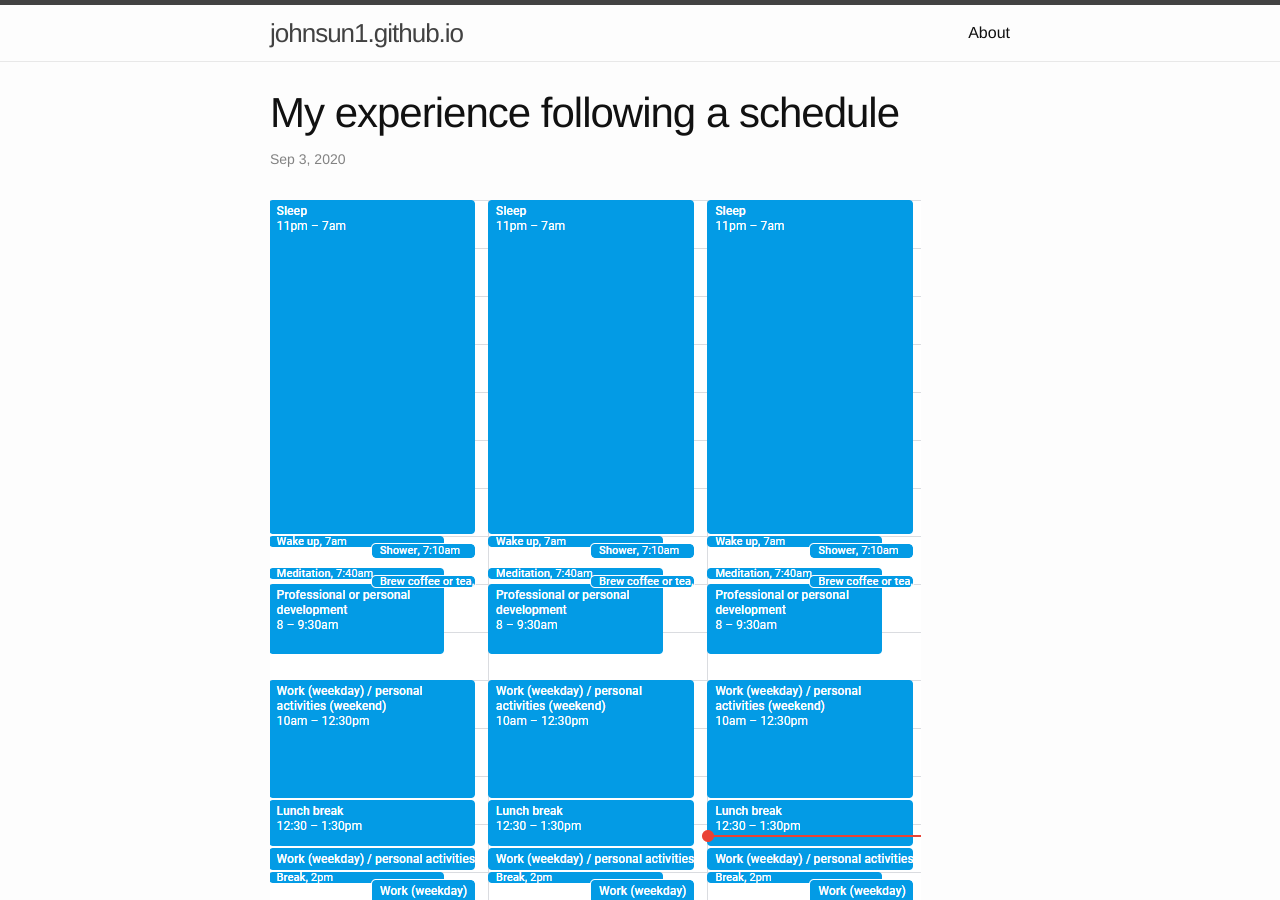
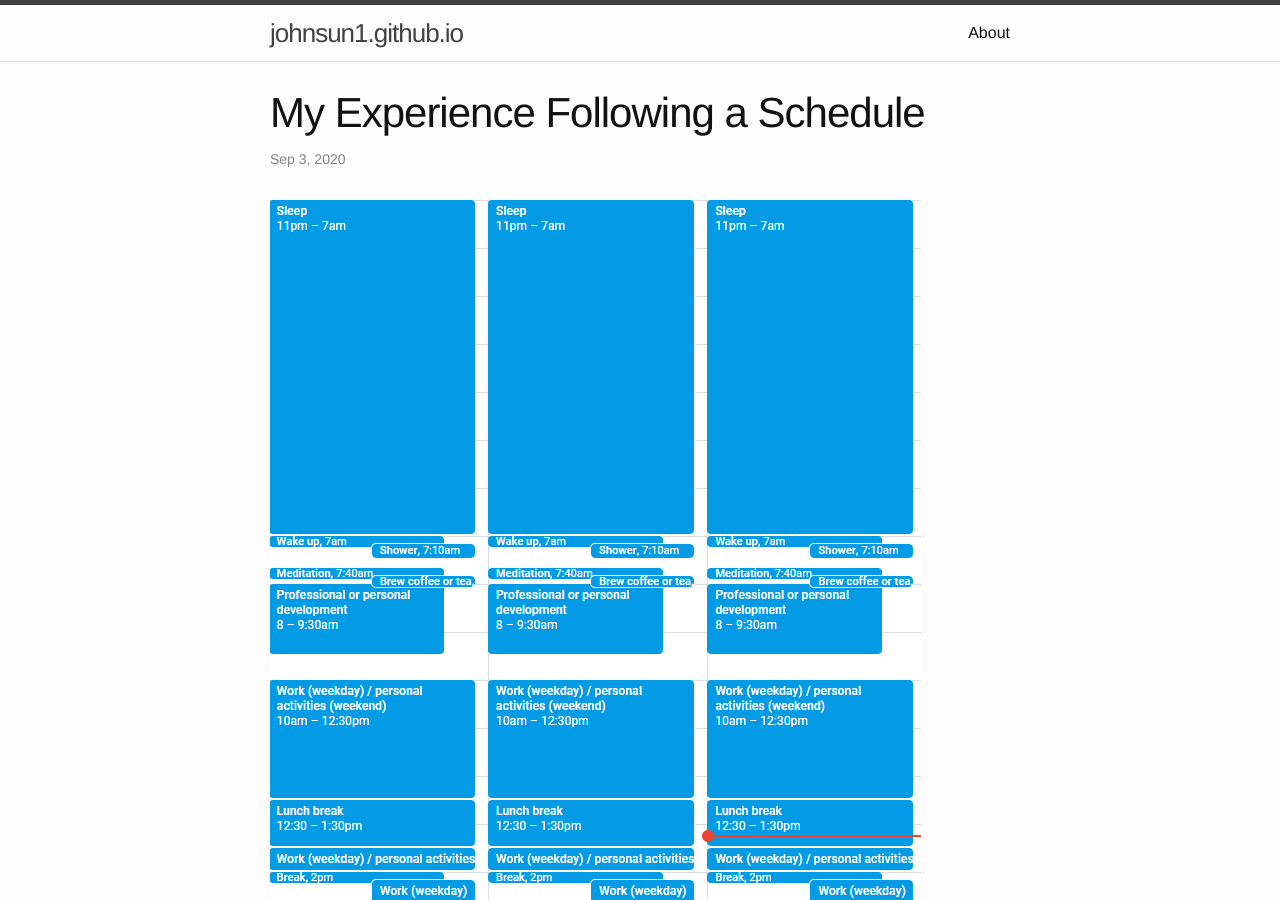
Before and after one commit to johnsun1/johnsun1.github.io, a Jekyll site: the page built from _posts/2020-09-03-my-experience-following-a-schedule.md, in a window 1280 px wide and 900 px high. Built offline with Jekyll 4.4.1, drawn with Linux system fonts in a browser that asks for light colours.

```diff
--- a/_posts/2020-09-03-my-experience-following-a-schedule.md
+++ b/_posts/2020-09-03-my-experience-following-a-schedule.md
@@ -1,6 +1,6 @@
 ---
 layout: post
-title:  "My experience following a schedule"
+title:  "My Experience Following a Schedule"
 date:   2020-09-03
 categories: productivity
 ---
```
Also changed, not shown: _posts/2020-10-03-Investing-for-the-long-term.md (+1 -1 lines).
